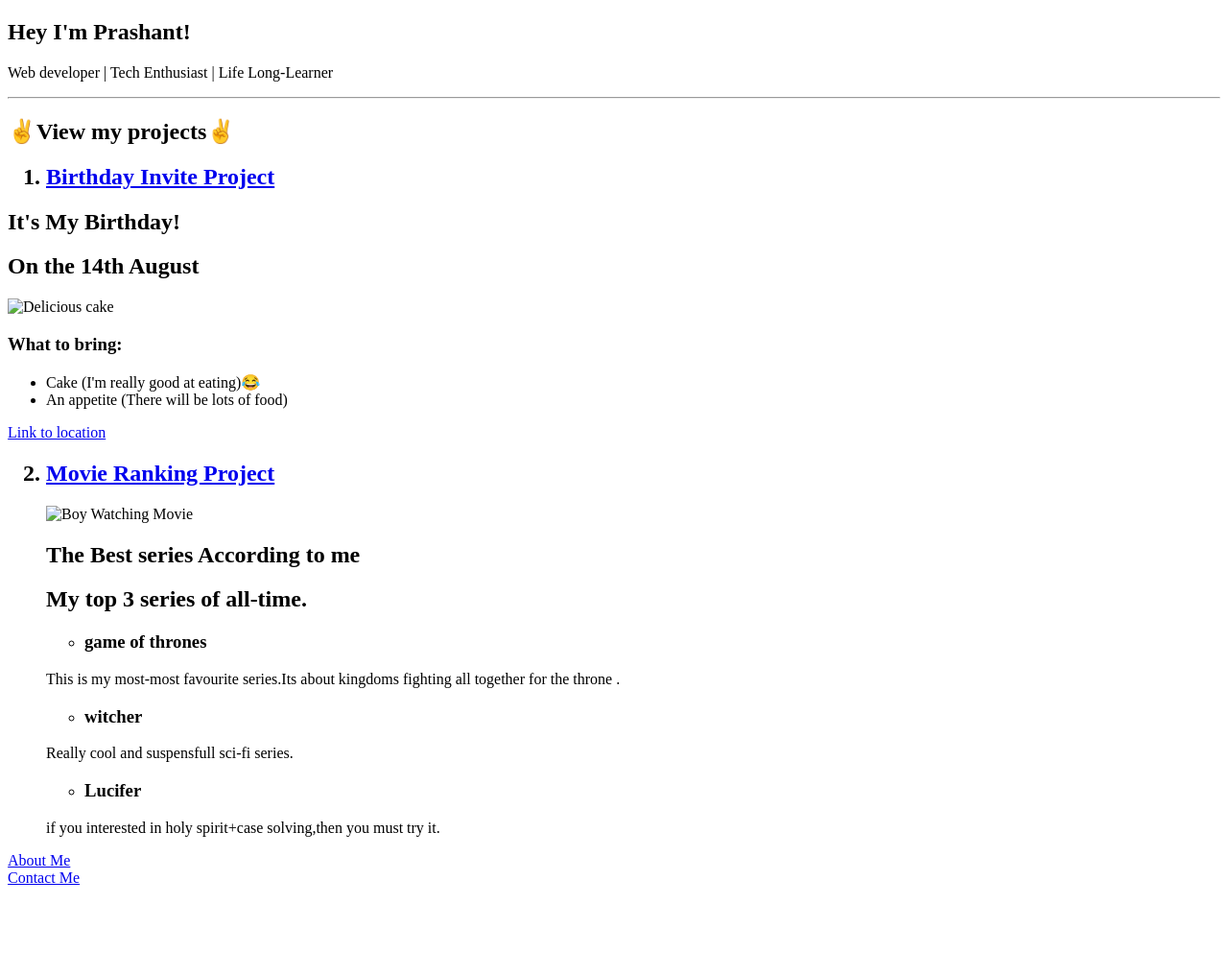
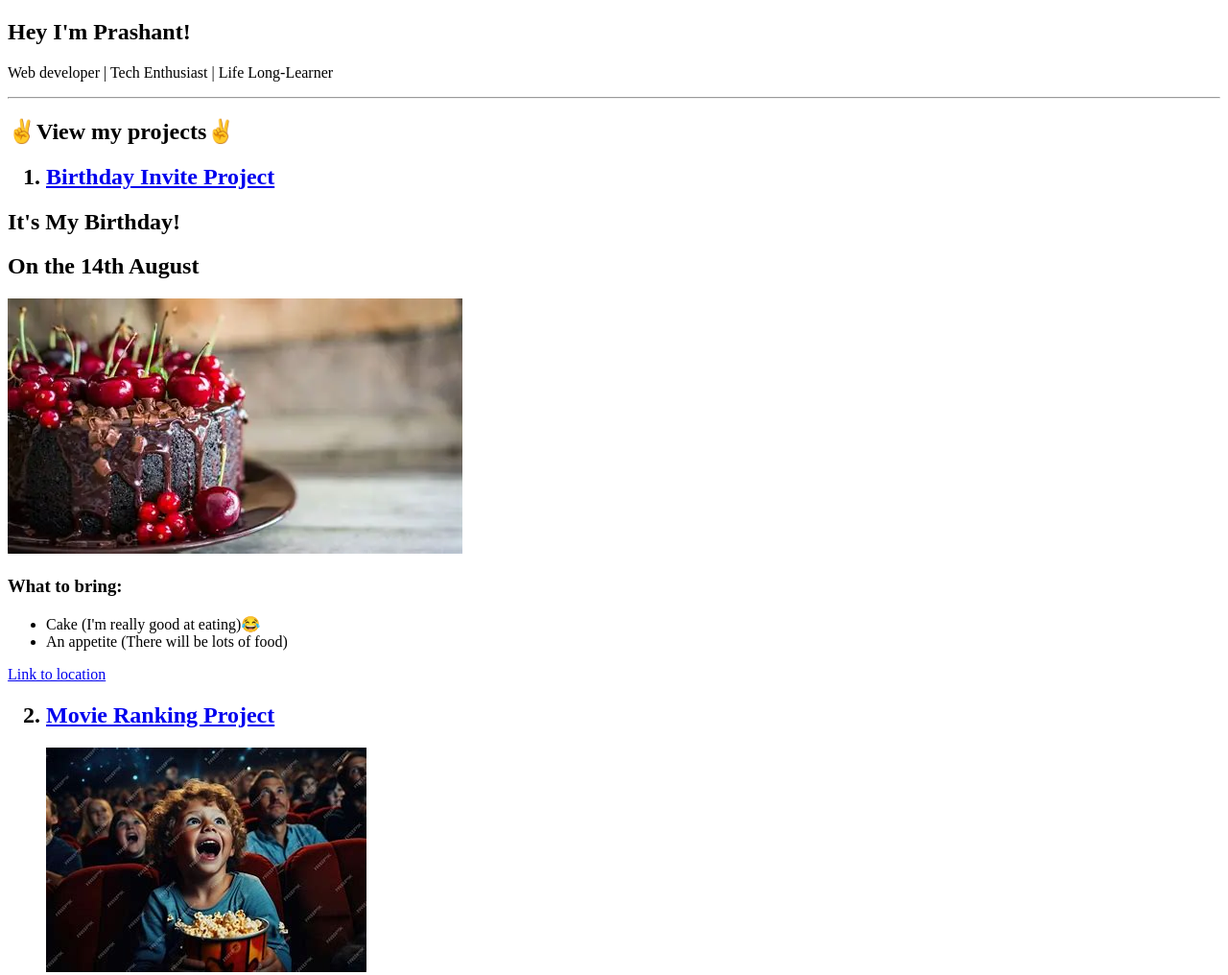
Before and after one commit to PrashanttSingh/Project-html, a plain HTML site: page index.html in a window 1280 px wide. Shown: the top 1016 px of the page at 96% size. Before the commit the page ends 932 px from the top, so only its background shows below. Drawn offline with Linux system fonts and the light colour scheme.

Commit message:
Update index.html

```diff
--- a/index.html
+++ b/index.html
@@ -28,7 +28,7 @@
 <h2>It's My Birthday!</h2>
 <h2>On the 14th August</h2>
 
-<img src="../4.3 HTML Porfolio project/public/OIP.webp" alt="Delicious cake"/>
+<img src="OIP.webp" alt="Delicious cake"/>
 
 <h3>What to bring:</h3>
 <ul>
@@ -52,7 +52,7 @@
     </li>
   </ol>
   <ul>
-    <img src="../4.3 HTML Porfolio project/public/movie watching.jpeg" alt="Boy Watching Movie"/>
+    <img src="movie watching.jpeg" alt="Boy Watching Movie"/>
 
   <h1>The Best series According to me</h1>
 <h2>My top 3 series of all-time.</h2>
@@ -70,3 +70,4 @@
 
 <a href="../4.3 HTML Porfolio Project/public/about.html">About Me</a> <br/>
 <a href="../4.3 HTML Porfolio project/public/contact.html">Contact Me</a>
+"fix:correct image src path"
```
